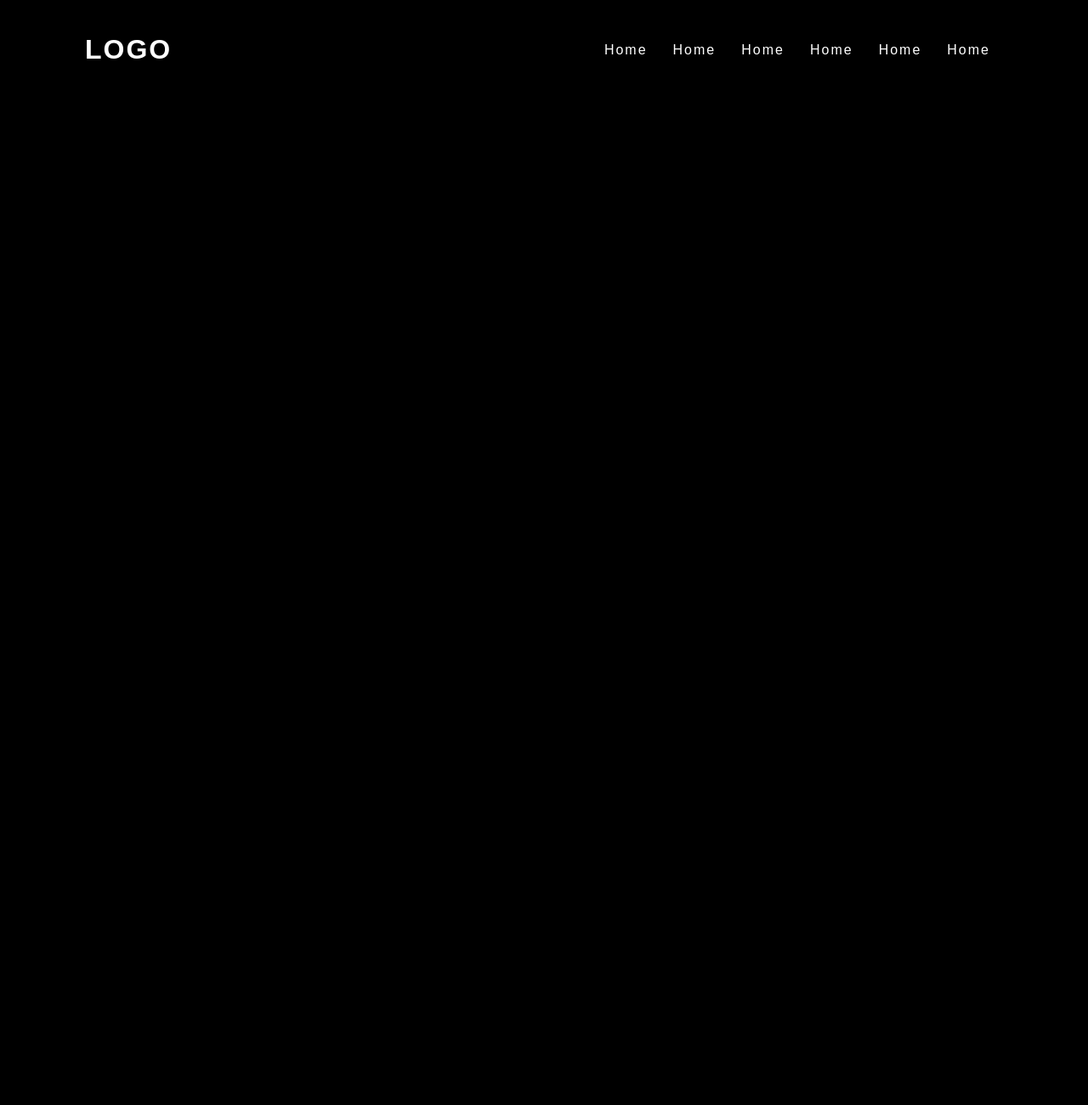
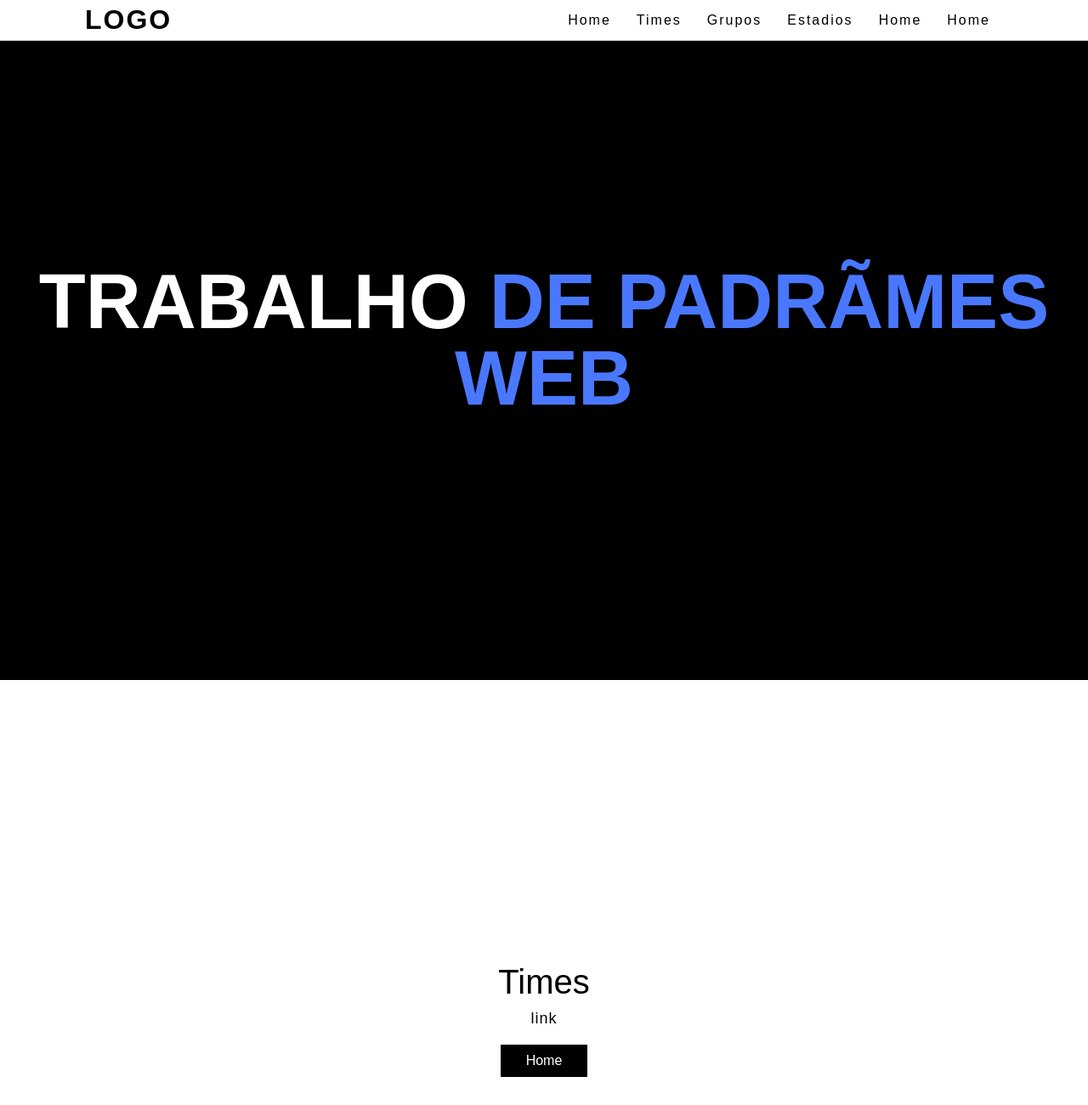
Before and after one commit to PurpleORoxo/Trabalho-de-Padroe-WEB, a plain HTML site: page Main.html in a window 1280 px wide. Shown: the top 1300 px of the page at 85% size. Before the commit the page ends 1000 px from the top, so only its background shows below. Drawn offline with Linux system fonts and the light colour scheme; a web font is replaced by a local one.

Commit message:
Confirmação

```diff
--- a/Main.html
+++ b/Main.html
@@ -8,16 +8,51 @@
     <link rel="stylesheet" href="style.css">
 </head>
 <body>
-    <header id="header">
+    <header id="header" class="sticky">
         <a href="#" class="logo">logo</a>
     <ul>
         <li><a href="#home">Home</a></li>
-        <li><a href="#about">Home</a></li>
-        <li><a href="#services">Home</a></li>
-        <li><a href="#portfolio">Home</a></li>
+        <li><a href="#about">Times</a></li>
+        <li><a href="#services">Grupos</a></li>
+        <li><a href="#portfolio">Estadios</a></li>
         <li><a href="#team">Home</a></li>
         <li><a href="#contact">Home</a></li>
     </ul>
+    </header>
+    <!---->
+    <section class="banner" id="home">
+        <h2>Trabalho <span>de padrÃµes <br> Web</span></h2>
+    </section>
+    <!---->
+    <section class="sec" id="about">
+        <div class="content">
+        <div class="mxw800p">
+        <h3>Times</h3>
+        <p>link</p>
+        <a href="#" class="btn">Home</a>
+        </div>
+        </div>
+    </section>
+    <!---->
+    <section class="sec" id="about">
+        <div class="content">
+        <div class="mxw800p">
+        <h3>Grupos</h3>
+        <p>link</p>
+        <a href="#" class="btn">Home</a>
+        </div>
+        </div>
+    </section>
+    <!---->
+
+    <script type="text/javascript">
+        window.addEventListener("scroll", function(){
+            var header = document.querySelector("header");
+            header.classList.toggle("sticky", window.scrollY > 0);
+        })
+    </script>
+</body>
+</html>
     </header>
     <!---->
     <section class="banner" id="home">
--- a/style.css
+++ b/style.css
@@ -5,6 +5,10 @@
     padding: 0;
     box-sizing: border-box;
     font-family: 'Popping', sans-serif;
+}
+html
+{
+    scroll-behavior: smooth;
 }
 body
 {
@@ -28,7 +32,7 @@ header.sticky
 {
     padding: 5px 100px;
     background: #fff;
-    border-bottom: 1px solid (0,0,0,.1);
+    border-bottom: 1px solid rgba(0,0,0,.1);
 }
 header .logo
 {
@@ -63,7 +67,8 @@ header ul li a
     font-weight: 300;
     transition: 0.6s;
 }
-header.sticky .logo
+header.sticky .logo,
+header.sticky ul li a
 {
     color: #000;
 }
@@ -78,3 +83,58 @@ header.sticky .logo
    justify-content: center;
    align-items: center;
 }
+.banner h2
+{
+    color: #fff;
+    font-size: 90px;
+    text-transform: uppercase;
+    text-align: center;
+    line-height: 1em;
+}
+.banner h2 span
+{
+    color: #4978ff;
+}
+.sec
+{
+    background: #fff;
+    padding: 100px;
+    min-height: 100vh;
+    display: flex;
+    justify-content: center;
+    align-items: center;
+}
+.sec .content
+{
+    position: relative;
+    text-align: center;
+    width: 100%;
+}
+.mxw800p
+{
+    max-width: 800px;
+    margin: 0 auto;
+}
+h3
+{
+    font-size: 40px;
+    font-weight: 200;
+    margin-bottom: 10px;
+}
+p
+{
+    position: relative;
+    font-size: 18px;
+    font-weight: 300;
+    margin-bottom: 20px;
+    letter-spacing: 1px;
+}
+.btn
+{
+    position: relative;
+    display: inline-block;
+    padding: 10px 30px;
+    background: #000;
+    text-decoration: none;
+    color: #fff;
+}
```
